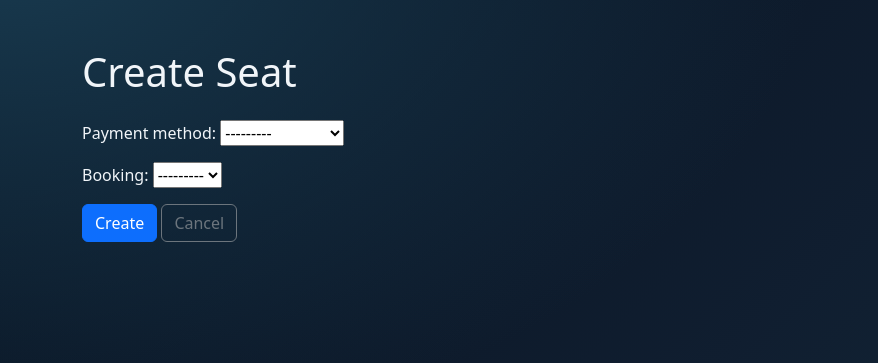
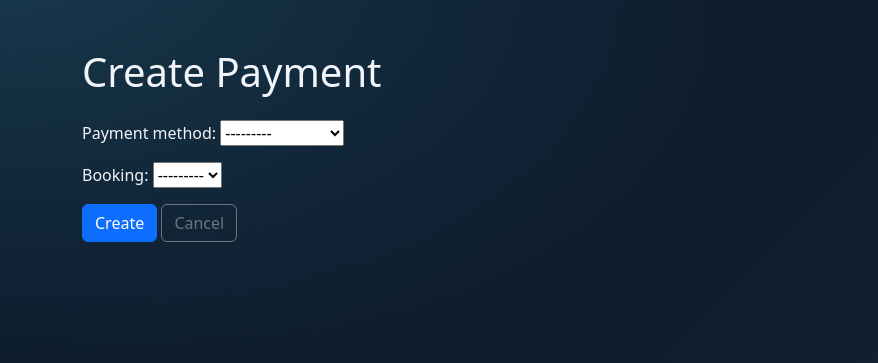
Before and after one commit to Elvira-zin/vezline, a Django app: template payments/templates/payment_form.html in a window 1280 px wide. Shown: the part 57-420 px from the top of the page, without its empty margins (0-878 px from the left). Run offline with Django 5.2, Linux system fonts and the light colour scheme; the template is opened without the code that fills it: values that come from a table or form of the project are taken from there, others are empty; parts of the project's set-up code (start-up, migrations or seed data) failed here and were passed over.

Commit message:
feat: add payment form template

```diff
--- a/payments/templates/payment_form.html
+++ b/payments/templates/payment_form.html
@@ -1,14 +1,14 @@
 {% extends "main/base.html" %}
 
 {% block title %}
-  {% if form.instance.pk %}Edit Seat{% else %}Create Seat{% endif %}
+  {% if form.instance.pk %}Edit Payment{% else %}Create Payment{% endif %}
 {% endblock title %}
 
 {% block content %}
 <div class="container mt-5">
 
     <h1 class="mb-4">
-        {% if form.instance.pk %}Edit Seat{% else %}Create Seat{% endif %}
+        {% if form.instance.pk %}Edit Payment{% else %}Create Payment{% endif %}
     </h1>
 
     <form method="post">
@@ -18,7 +18,7 @@
         <button type="submit" class="btn btn-primary">
             {% if form.instance.pk %}Save changes{% else %}Create{% endif %}
         </button>
-        <a href="{% url 'seat-list' %}" class="btn btn-outline-secondary">Cancel</a>
+        <a href="{% url 'payment-list' %}" class="btn btn-outline-secondary">Cancel</a>
     </form>
 
 </div>
```
